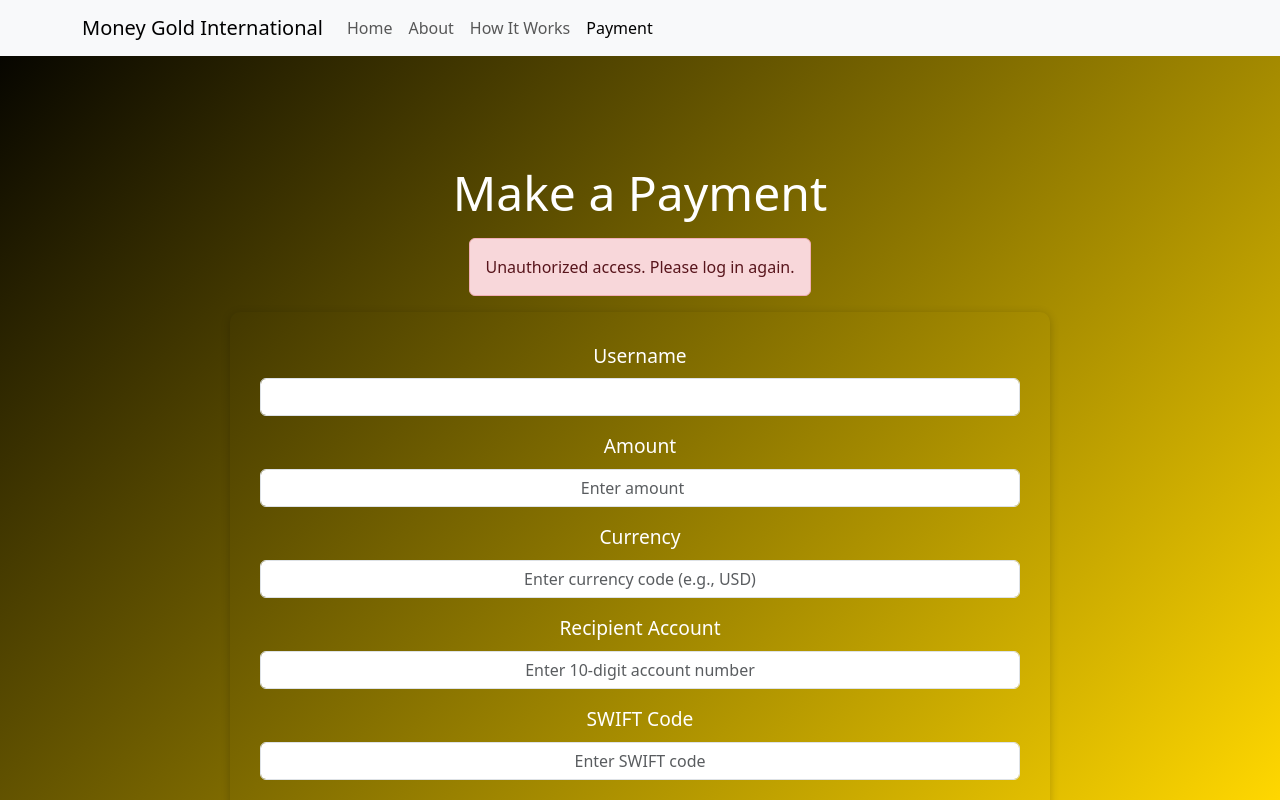
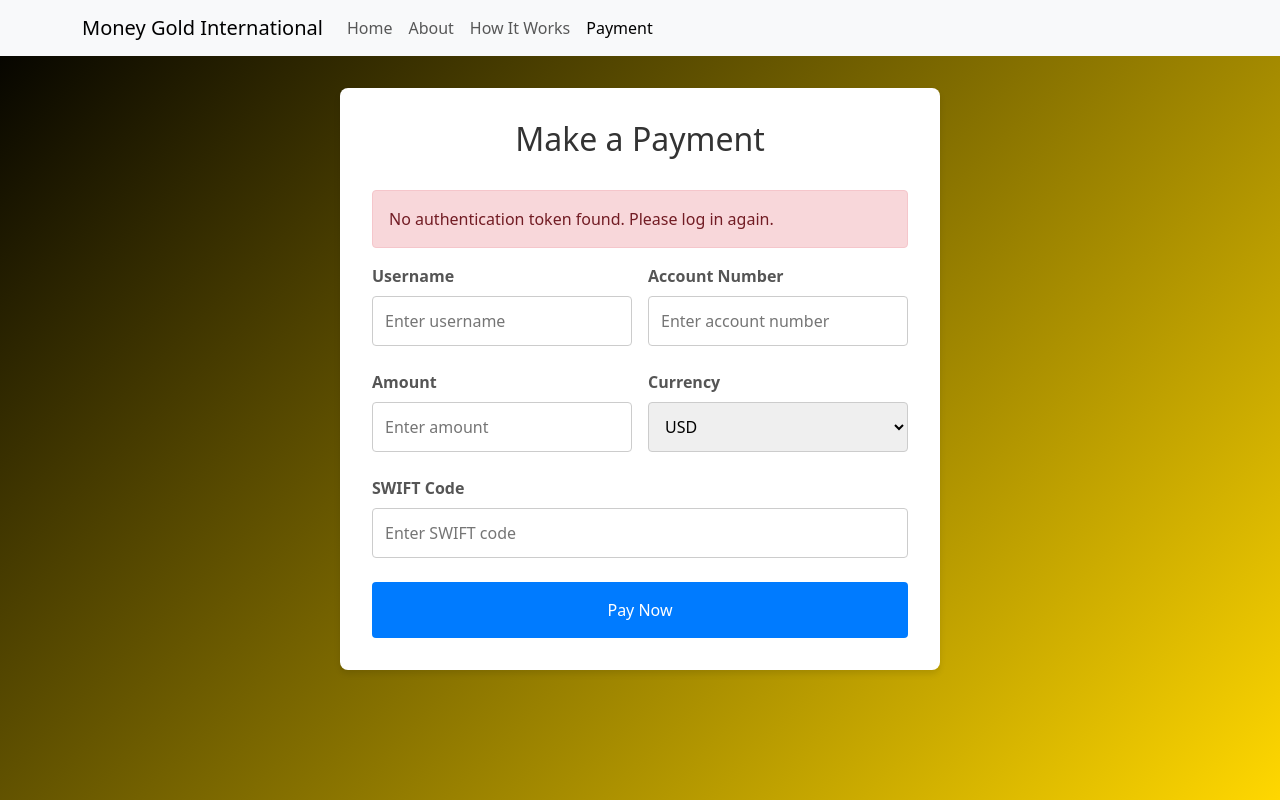
Before and after one commit to Khatija-Essa/APDS_POE, a React (Create React App) app in the folder frontend/: page /payment in a window 1280 px wide. Built offline with nearby package versions, Linux system fonts and the light colour scheme.

Commit message:
everything is working

```diff
--- a/frontend/src/components/Payment.css
+++ b/frontend/src/components/Payment.css
@@ -0,0 +1,102 @@
+.payment-container {
+    max-width: 600px;
+    margin: 2rem auto;
+    padding: 2rem;
+    background-color: #ffffff;
+    border-radius: 8px;
+    box-shadow: 0 4px 6px rgba(0, 0, 0, 0.1);
+}
+
+.payment-title {
+    text-align: center;
+    color: #333;
+    margin-bottom: 2rem;
+    font-size: 2rem;
+}
+
+.payment-form {
+    display: flex;
+    flex-direction: column;
+    gap: 1.5rem;
+}
+
+.form-row {
+    display: flex;
+    gap: 1rem;
+}
+
+.form-group {
+    flex: 1;
+    display: flex;
+    flex-direction: column;
+}
+
+label {
+    margin-bottom: 0.5rem;
+    font-weight: bold;
+    color: #555;
+}
+
+input, select {
+    padding: 0.75rem;
+    border: 1px solid #ccc;
+    border-radius: 4px;
+    font-size: 1rem;
+}
+
+input:focus, select:focus {
+    outline: none;
+    border-color: #007bff;
+    box-shadow: 0 0 0 2px rgba(0, 123, 255, 0.25);
+}
+
+.readonly-input {
+    background-color: #f8f9fa;
+    color: #6c757d;
+}
+
+.submit-button {
+    background-color: #007bff;
+    color: white;
+    padding: 1rem;
+    border: none;
+    border-radius: 4px;
+    font-size: 1rem;
+    cursor: pointer;
+    transition: background-color 0.3s ease;
+}
+
+.submit-button:hover {
+    background-color: #0056b3;
+}
+
+.error-message, .success-message {
+    padding: 1rem;
+    border-radius: 4px;
+    margin-bottom: 1rem;
+}
+
+.error-message {
+    background-color: #f8d7da;
+    border: 1px solid #f5c6cb;
+    color: #721c24;
+}
+
+.success-message {
+    background-color: #d4edda;
+    border: 1px solid #c3e6cb;
+    color: #155724;
+}
+
+.loading {
+    text-align: center;
+    font-size: 1.2rem;
+    color: #6c757d;
+    margin-top: 2rem;
+}
+
+@media (max-width: 600px) {
+    .form-row {
+        flex-direction: column;
+    }
+}
--- a/frontend/src/components/payment.js
+++ b/frontend/src/components/payment.js
@@ -1,29 +1,40 @@
 import React, { useState, useEffect } from 'react';
-import './Register.css';
+import './Payment.css';
+
+const exchangeRates = {
+    USD: 1,
+    EUR: 0.84,
+    GBP: 0.72,
+    JPY: 110.23,
+    // Add more currencies as needed
+};
 
 function Payment() {
     const [payment, setPayment] = useState({
+        username: '',
+        accountNumber: '',
         amount: '',
-        currency: '',
-        recipientAccount: '',
+        currency: 'USD',
         swiftCode: '',
     });
 
-    const [username, setUsername] = useState('');
     const [error, setError] = useState("");
+    const [success, setSuccess] = useState("");
+    const [loading, setLoading] = useState(true);
 
-    // Fetch the username on component load
     useEffect(() => {
-        const fetchUsername = async () => {
+        const fetchUserDetails = async () => {
+            setLoading(true);
             const token = localStorage.getItem("jwt");
 
             if (!token) {
-                setError("Unauthorized access. Please log in again.");
+                setError("No authentication token found. Please log in again.");
+                setLoading(false);
                 return;
             }
 
             try {
-                const response = await fetch("https://localhost:3001/user/details", {
+                const response = await fetch("https://localhost:3001/payment/details", {
                     method: "GET",
                     headers: {
                         "Content-Type": "application/json",
@@ -34,17 +45,23 @@ function Payment() {
                 const result = await response.json();
 
                 if (response.ok) {
-                    setUsername(result.client_details); // Assuming API response has `client_details`
+                    setPayment(prev => ({
+                        ...prev,
+                        username: result.username,
+                        accountNumber: result.accountNumber
+                    }));
                 } else {
                     setError(`Failed to fetch user details: ${result.message}`);
                 }
             } catch (error) {
                 console.error("Error fetching user details:", error);
-                setError("There was an error fetching your details. Please try again later.");
+                setError("There was an error connecting to the server. Please check your internet connection and try again.");
+            } finally {
+                setLoading(false);
             }
         };
 
-        fetchUsername();
+        fetchUserDetails();
     }, []);
 
     function updatePayment(value) {
@@ -54,23 +71,12 @@ function Payment() {
     async function submitPayment(e) {
         e.preventDefault();
         setError("");
+        setSuccess("");
 
-        const { amount, currency, recipientAccount, swiftCode } = payment;
+        const { username, accountNumber, amount, currency, swiftCode } = payment;
 
-        if (!amount || isNaN(amount) || amount <= 0) {
-            setError("Please enter a valid amount.");
-            return;
-        }
-        if (!currency || currency.length !== 3) {
-            setError("Please enter a valid 3-letter currency code.");
-            return;
-        }
-        if (!recipientAccount || !/^\d{10}$/.test(recipientAccount)) {
-            setError("Recipient account number should be 10 digits.");
-            return;
-        }
-        if (!swiftCode || swiftCode.length < 8 || swiftCode.length > 11) {
-            setError("Please enter a valid SWIFT code (8-11 characters).");
+        if (!username || !accountNumber || !amount || !currency || !swiftCode) {
+            setError("All fields are required.");
             return;
         }
 
@@ -84,90 +90,106 @@ function Payment() {
                     "Authorization": `Bearer ${token}`,
                 },
                 body: JSON.stringify({
+                    username,
+                    accountNumber,
                     amount,
-                    currency: currency.toUpperCase(),
-                    recipientAccount,
-                    swiftCode: swiftCode.toUpperCase(),
+                    currency,
+                    swiftCode,
                 }),
             });
 
             const result = await response.json();
 
             if (response.ok) {
-                alert("Payment processed successfully");
+                setSuccess(`Payment processed successfully. Amount in USD: $${result.amountUSD}`);
+                // Clear the form after successful submission
+                setPayment(prev => ({
+                    ...prev,
+                    amount: '',
+                    currency: 'USD',
+                    swiftCode: '',
+                }));
             } else {
                 setError(`Payment failed: ${result.message}`);
             }
         } catch (error) {
             console.error("Payment submission error:", error);
-            setError("There was an error processing your payment. Please try again later.");
+            setError("There was an error processing your payment. Please check your internet connection and try again.");
         }
     }
 
+    if (loading) {
+        return <div className="loading">Loading user details...</div>;
+    }
+
     return (
-        <div className="login-container mt-5">
-            <h3 className="login-title mb-3">Make a Payment</h3>
-            {error && <div className="alert alert-danger">{error}</div>}
-            <form onSubmit={submitPayment} className="login-form">
-                <div className="mb-3">
-                    <label htmlFor="username" className="form-label">Username</label>
+        <div className="payment-container">
+            <h2 className="payment-title">Make a Payment</h2>
+            {error && <div className="error-message">{error}</div>}
+            {success && <div className="success-message">{success}</div>}
+            <form onSubmit={submitPayment} className="payment-form">
+                <div className="form-row">
+                    <div className="form-group">
+                        <label htmlFor="username">Username</label>
                         <input
                             type="text"
-                        className="form-control"
                             id="username"
-                        value={username}
-                        readOnly
+                            value={payment.username}
+                            onChange={(e) => updatePayment({ username: e.target.value })}
+                            required
+                            placeholder="Enter username"
                         />
                     </div>
-                <div className="mb-3">
-                    <label htmlFor="amount" className="form-label">Amount</label>
+                    <div className="form-group">
+                        <label htmlFor="accountNumber">Account Number</label>
+                        <input
+                            type="text"
+                            id="accountNumber"
+                            value={payment.accountNumber}
+                            onChange={(e) => updatePayment({ accountNumber: e.target.value })}
+                            required
+                            placeholder="Enter account number"
+                        />
+                    </div>
+                </div>
+                <div className="form-row">
+                    <div className="form-group">
+                        <label htmlFor="amount">Amount</label>
                         <input
                             type="number"
-                        className="form-control"
                             id="amount"
-                        placeholder="Enter amount"
                             value={payment.amount}
                             onChange={(e) => updatePayment({ amount: e.target.value })}
                             required
+                            placeholder="Enter amount"
                         />
                     </div>
-                <div className="mb-3">
-                    <label htmlFor="currency" className="form-label">Currency</label>
-                    <input
-                        type="text"
-                        className="form-control"
+                    <div className="form-group">
+                        <label htmlFor="currency">Currency</label>
+                        <select
                             id="currency"
-                        placeholder="Enter currency code (e.g., USD)"
                             value={payment.currency}
                             onChange={(e) => updatePayment({ currency: e.target.value })}
                             required
-                    />
+                        >
+                            {Object.keys(exchangeRates).map(currency => (
+                                <option key={currency} value={currency}>{currency}</option>
+                            ))}
+                        </select>
                     </div>
-                <div className="mb-3">
-                    <label htmlFor="recipientAccount" className="form-label">Recipient Account</label>
+                </div>
+                <div className="form-group">
+                    <label htmlFor="swiftCode">SWIFT Code</label>
                     <input
                         type="text"
-                        className="form-control"
-                        id="recipientAccount"
-                        placeholder="Enter 10-digit account number"
-                        value={payment.recipientAccount}
-                        onChange={(e) => updatePayment({ recipientAccount: e.target.value })}
-                        required
-                    />
-                </div>
-                <div className="mb-3">
-                    <label htmlFor="swiftCode" className="form-label">SWIFT Code</label>
-                    <input
-                        type="text"
-                        className="form-control"
                         id="swiftCode"
-                        placeholder="Enter SWIFT code"
                         value={payment.swiftCode}
                         onChange={(e) => updatePayment({ swiftCode: e.target.value })}
                         required
+                        placeholder="Enter SWIFT code"
                     />
                 </div>
-                <button type="submit" className="btn">Pay Now</button>
+                <button type="submit" className="submit-button">Pay Now</button>
             </form>
         </div>
     );
```
Also changed, not shown: frontend/src/components/register.js (+9 -4 lines), 2 other files (tests, documents, lock files or other folders). Lines whose indentation alone changed are shown as unchanged.
